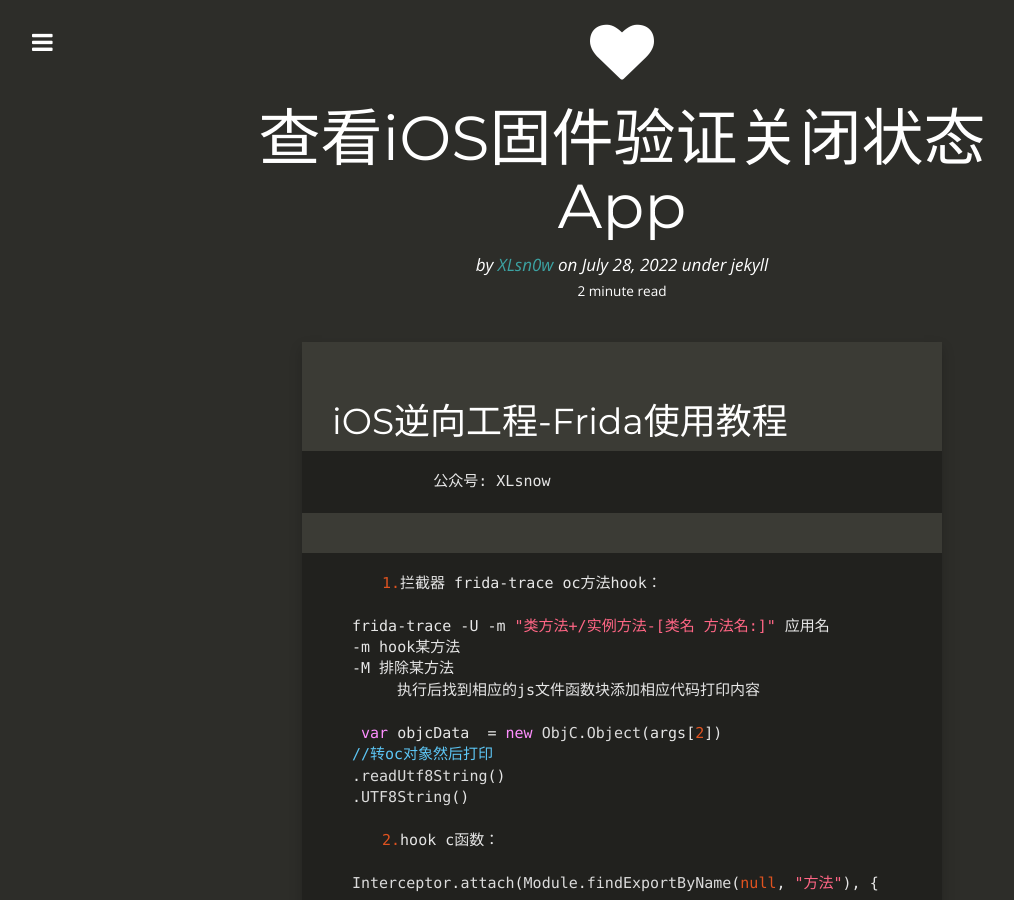
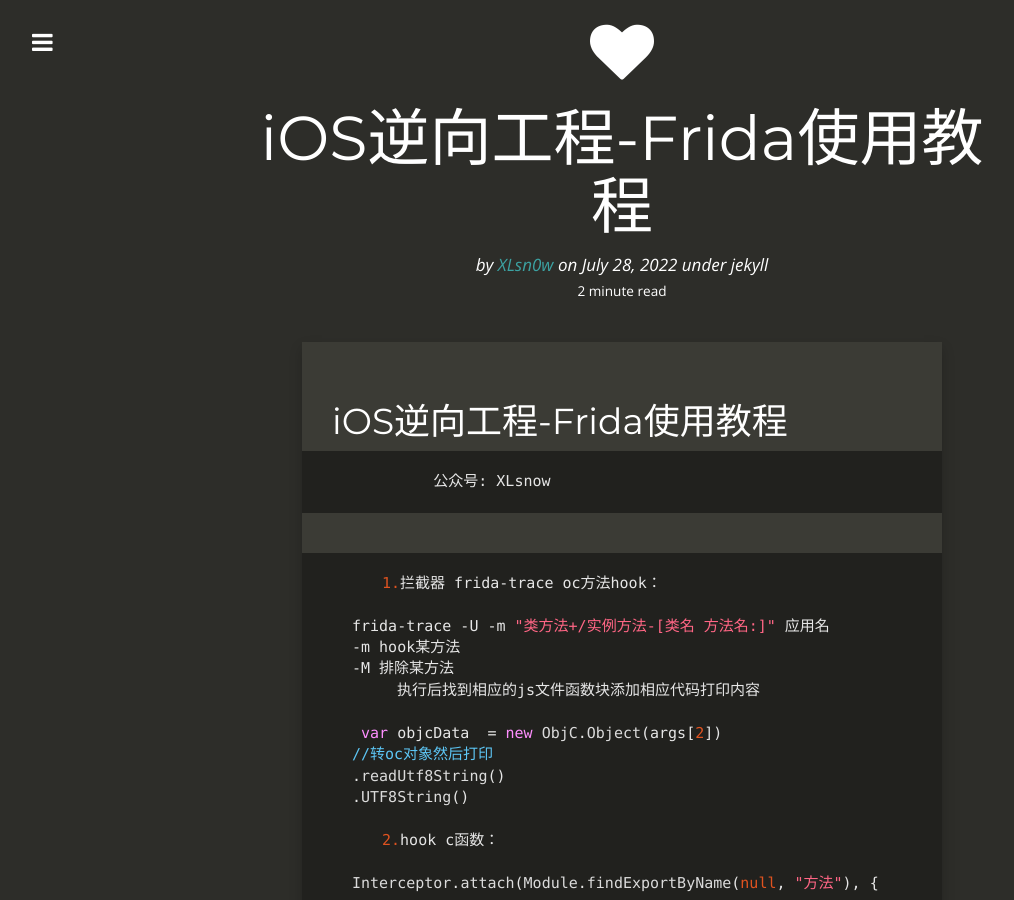
Before and after one commit to XLsn0w/XLsn0w.github.io, a Jekyll site: the page built from _posts/2022-07-30-XLsn0w.md, in a window 1280 px wide and 900 px high. Shown: the whole window, without its empty margins (18-1032 px from the left). Built offline with Jekyll 4.4.1, drawn with Linux system fonts in a browser that asks for light colours; nearby versions of some CDN libraries.

Commit message:
Update 2022-07-30-XLsn0w.md

```diff
--- a/_posts/2022-07-30-XLsn0w.md
+++ b/_posts/2022-07-30-XLsn0w.md
@@ -1,6 +1,6 @@
 ---
 layout:     post
-title:      查看iOS固件验证关闭状态App
+title:      iOS逆向工程-Frida使用教程
 date:       2022-07-28 12:31:33
 author:     XLsn0w
 summary:    XLsn0w's Blog
```
